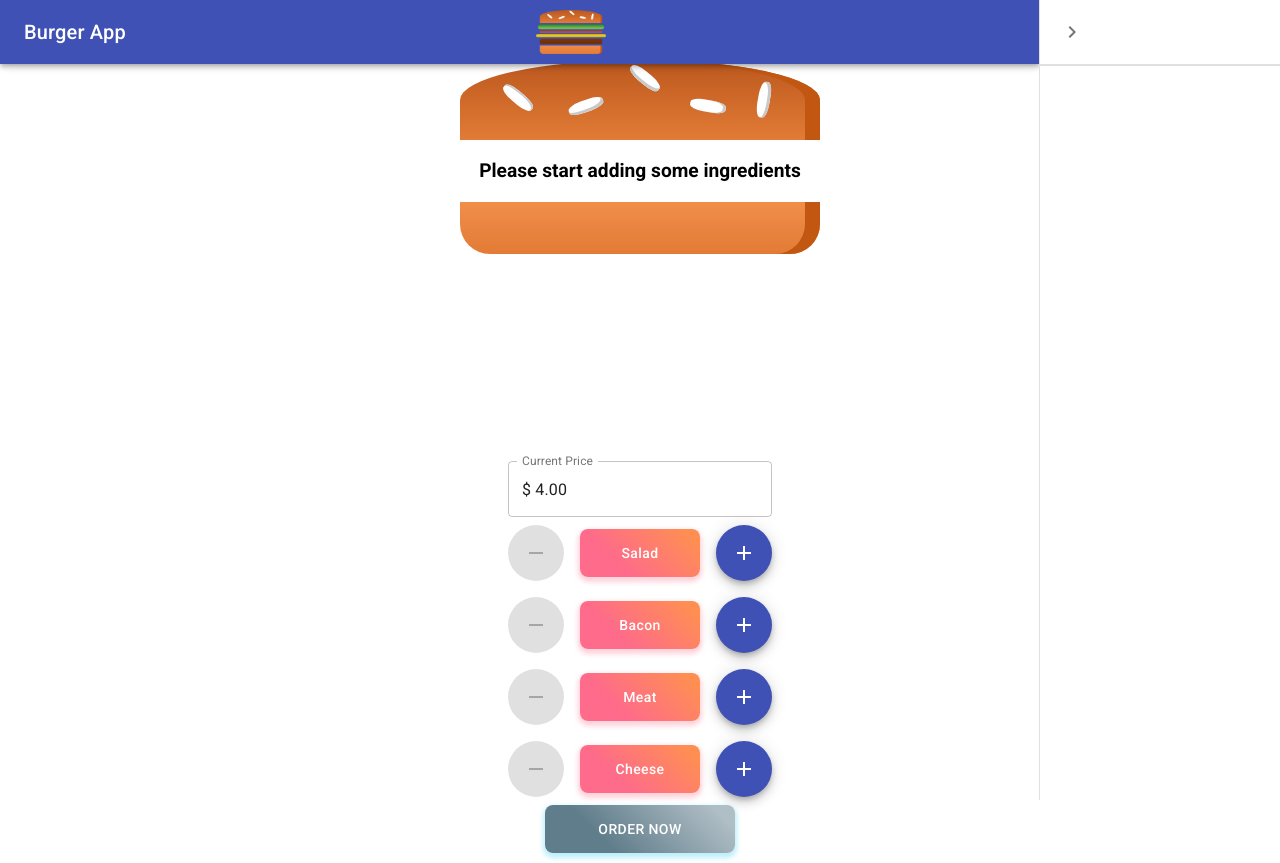
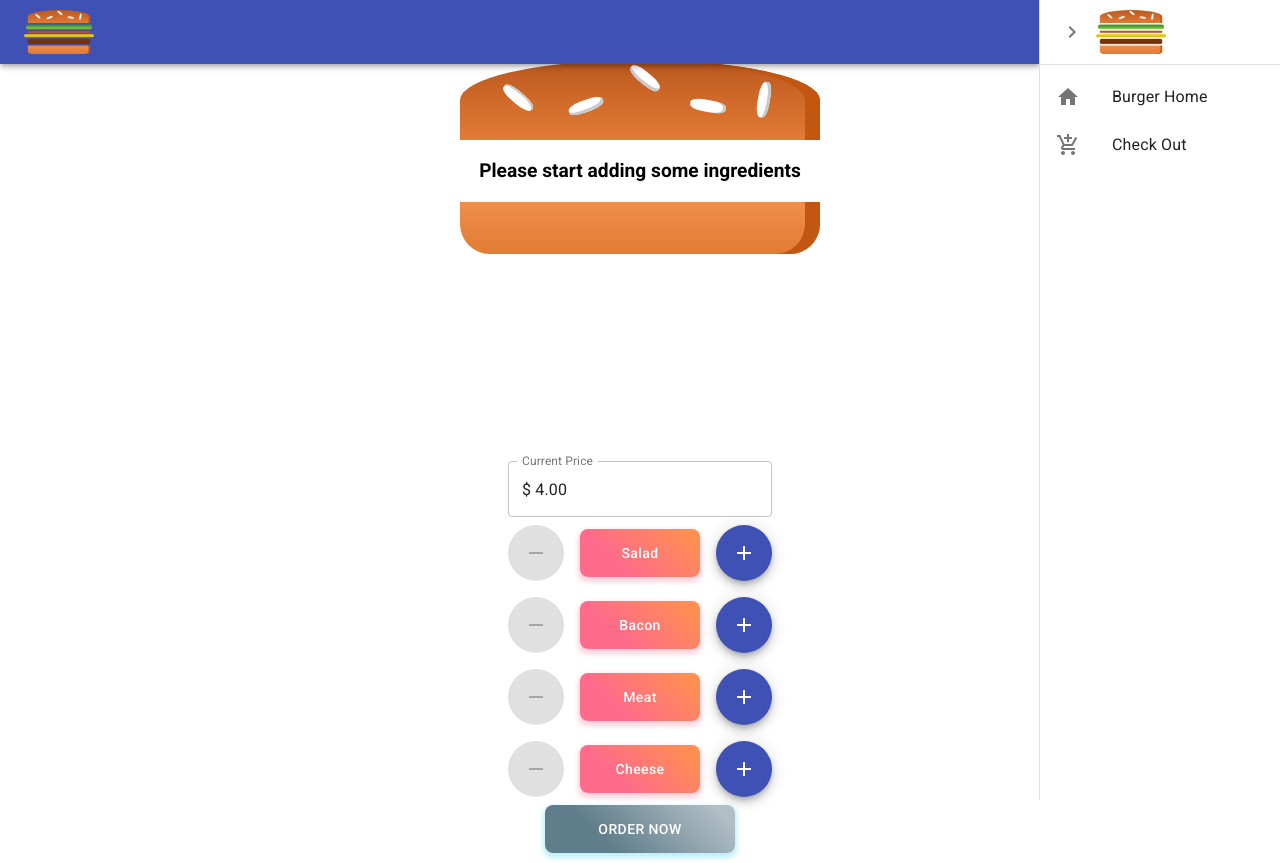
Before and after one commit to nitinda/react-complete-tutorial-training, a React (Create React App) app: page / in a window 1280 px wide. Both pictures are taken after a click on the button 1244 px from the left and 32 px from the top of the page. Built offline with nearby package versions, Linux system fonts and the light colour scheme.

Commit message:
Added performance improvement

```diff
--- a/src/components/Burger/Burger.css
+++ b/src/components/Burger/Burger.css
@@ -13,8 +13,8 @@
     .Burger {
         width: 350px;
         height: 300px;
-        margin-bottom: 10px;
-        margin-top: 20px;
+        margin-bottom: 0px;
+        margin-top: 5%;
     }
 }
 
--- a/src/components/Burger/OrderSummary/OrderSummary.jsx
+++ b/src/components/Burger/OrderSummary/OrderSummary.jsx
@@ -7,7 +7,6 @@ import ListItem from "@material-ui/core/ListItem";
 import ListItemText from "@material-ui/core/ListItemText";
 import ListItemIcon from "@material-ui/core/ListItemIcon";
 import ArrowRightIcon from "@material-ui/icons/ArrowRight";
-// import AttachMoneyIcon from '@material-ui/icons/AttachMoney';
 
 const orderSummary = (props) => {
   const ingredientSummary = Object.keys(props.ingredients).map((igKey) => {
@@ -26,9 +25,6 @@ const orderSummary = (props) => {
           <List>
             {ingredientSummary}
             <ListItem>
-              {/* <ListItemIcon>
-                <AttachMoneyIcon />
-              </ListItemIcon> */}
               <ListItemText id="switch-list-label-order-total" primary={"Order Total: $" + props.price.toFixed(2)} />
             </ListItem>
           </List>
--- /dev/null
+++ b/src/components/Navigation/NavigationItems/NavigationItems.jsx
@@ -0,0 +1,34 @@
+import React from "react";
+
+import List from "@material-ui/core/List";
+import ListItem from "@material-ui/core/ListItem";
+import ListItemText from "@material-ui/core/ListItemText";
+import ListItemIcon from "@material-ui/core/ListItemIcon";
+// import InboxIcon from "@material-ui/icons/MoveToInbox";
+// import MailIcon from "@material-ui/icons/Mail";
+import HomeIcon from '@material-ui/icons/Home';
+import AddShoppingCartIcon from '@material-ui/icons/AddShoppingCart';
+
+// import Link from '@material-ui/core/Link';
+
+
+const navigationItems = (props) => {
+  return (
+    <List>
+        <ListItem button key="Burger Home" component="a" href="/">
+          <ListItemIcon>
+            <HomeIcon />
+          </ListItemIcon>
+          <ListItemText primary="Burger Home" />
+        </ListItem>
+        <ListItem button key="Check Out" component="a" href="/">
+          <ListItemIcon>
+            <AddShoppingCartIcon />
+          </ListItemIcon>
+          <ListItemText primary="Check Out" />
+        </ListItem>
+    </List>
+  );
+};
+
+export default navigationItems;
--- a/src/components/Navigation/Toolbar/Toolbar.jsx
+++ b/src/components/Navigation/Toolbar/Toolbar.jsx
@@ -14,6 +14,9 @@ import ChevronRightIcon from "@material-ui/icons/ChevronRight";
 import CardMedia from '@material-ui/core/CardMedia';
 import burgerLogo from  "../../../assets/images/burger-logo.png"
 
+import NavigationItems from '../NavigationItems/NavigationItems'
+
+
 const drawerWidth = 240;
 
 const useStyles = makeStyles((theme) => ({
@@ -22,6 +25,15 @@ const useStyles = makeStyles((theme) => ({
   },
   media: {
     maxWidth: 70,
+  },
+  mediaDrawer: {
+    maxWidth: 70,
+    display: "flex",
+    alignItems: "center",
+    // padding: theme.spacing(0, 1),
+    // // necessary for content to be below app bar
+    // ...theme.mixins.toolbar,
+    justifyContent: "flex-start",
   },
   appBar: {
     transition: theme.transitions.create(["margin", "width"], {
@@ -90,78 +102,31 @@ const ToolBar = (props) => {
   };
   return (
     <div className={classes.root}>
-      {/* <CssBaseline /> */}
-      <AppBar
-        position="fixed"
-        className={clsx(classes.appBar, {
-          [classes.appBarShift]: open,
-        })}
-      >
+      <AppBar position="fixed" className={clsx(classes.appBar, {[classes.appBarShift]: open,})}>
         <Toolbar>
           <Typography variant="h6" noWrap className={classes.title}>
-            Burger App
+          <CardMedia component="img" alt="Burger Logo" className={classes.media} image={burgerLogo} title="Burger Logo"/>
+            {/* Burger App */}
           </Typography>
-          <Typography variant="h6" noWrap className={classes.title}>
-          <CardMedia
-                component="img"
-                alt="Burger Logo"
-                className={classes.media}
-                image={burgerLogo}
-                title="Burger Logo"
-              />
-          </Typography>
-
-          {/* <Typography align="left" className={classes.card}>
-          <CardMedia
-                component="img"
-                alt="Burger Logo"
-                className={classes.media}
-                image={burgerLogo}
-                title="Burger Logo"
-              />
+          {/* <Typography variant="h6" noWrap className={classes.title}>
+            <CardMedia component="img" alt="Burger Logo" className={classes.media} image={burgerLogo} title="Burger Logo"/>
           </Typography> */}
-          {/* <Card className={classes.card}>
-            <CardActionArea> */}
-              {/* <CardMedia
-                component="img"
-                alt="Burger Logo"
-                className={classes.media}
-                image={burgerLogo}
-                title="Burger Logo"
-              /> */}
-            {/* </CardActionArea>
-          </Card> */}
-          <IconButton
-            color="inherit"
-            aria-label="open drawer"
-            edge="end"
-            onClick={handleDrawerOpen}
-            className={clsx(open && classes.hide)}
-          >
+          <IconButton color="inherit" aria-label="open drawer" edge="end" onClick={handleDrawerOpen} className={clsx(open && classes.hide)}>
             <MenuIcon />
           </IconButton>
         </Toolbar>
       </AppBar>
-      <Drawer
-        className={classes.drawer}
-        variant="persistent"
-        anchor="right"
-        open={open}
-        classes={{
-          paper: classes.drawerPaper,
-        }}
-      >
+      <Drawer className={classes.drawer} variant="persistent" anchor="right" open={open} classes={{paper: classes.drawerPaper,}}>
         <div className={classes.drawerHeader}>
           <IconButton onClick={handleDrawerClose}>
-            {theme.direction === "rtl" ? (
-              <ChevronLeftIcon />
-            ) : (
-              <ChevronRightIcon />
-            )}
+            {theme.direction === "rtl" ? (<ChevronLeftIcon />) : (<ChevronRightIcon />)}
           </IconButton>
+          {/* <Typography align="right"> */}
+            <CardMedia component="img" alt="Burger Logo" className={classes.mediaDrawer} image={burgerLogo} title="Burger Logo"/>
+          {/* </Typography> */}
         </div>
         <Divider />
-        <Divider />
+        <NavigationItems />
       </Drawer>
     </div>
   );
--- a/src/components/UI/Modal/Modal.jsx
+++ b/src/components/UI/Modal/Modal.jsx
@@ -1,4 +1,4 @@
-import React from "react";
+import React, {Component} from "react";
 
 import { withStyles } from "@material-ui/core/styles";
 import Dialog from '@material-ui/core/Dialog';
@@ -10,7 +10,7 @@ import CloseIcon from '@material-ui/icons/Close';
 import Typography from '@material-ui/core/Typography';
 import Button from '@material-ui/core/Button';
 import DialogActions from '@material-ui/core/DialogActions';
-
+import ShoppingCartIcon from '@material-ui/icons/ShoppingCart';
 
 const styles = (theme) => ({
   root: {
@@ -53,13 +53,22 @@ const Transition = React.forwardRef(function Transition(props, ref) {
   return <Slide direction="up" ref={ref} {...props} />;
 });
 
+class Modal extends Component {
 
-const Modal = (props) => {
-  const open = props.showOrderSummary
+  shouldComponentUpdate(nextProps, nextState) {
+    return nextProps.showOrderSummary !== this.props.showOrderSummary
+  }
 
+  componentDidUpdate () {
+    console.log("[Model] Will update")
+  }
+
+  render () {
+    const open = this.props.showOrderSummary
     const handleClose = () => {
-    props.orderChangeUP();
+      this.props.orderChangeUP();
     };
+
     return (
       <div>
         <Dialog
@@ -76,16 +85,20 @@ const Modal = (props) => {
               A delicious burger with the following ingredients
           </DialogContent>
           <DialogContent dividers>
-          <Typography gutterBottom component={'span'}>{props.children}</Typography>
+            <Typography gutterBottom component={'span'}>{this.props.children}</Typography>
           </DialogContent>
           <DialogActions>
             <Button onClick={handleClose} color="primary">
+            <ShoppingCartIcon />
               CheckOut
             </Button>
           </DialogActions>
         </Dialog>
       </div>
     );
+  }
+
+
 };
 
 export default Modal;
```
Lines whose indentation alone changed are shown as unchanged.
